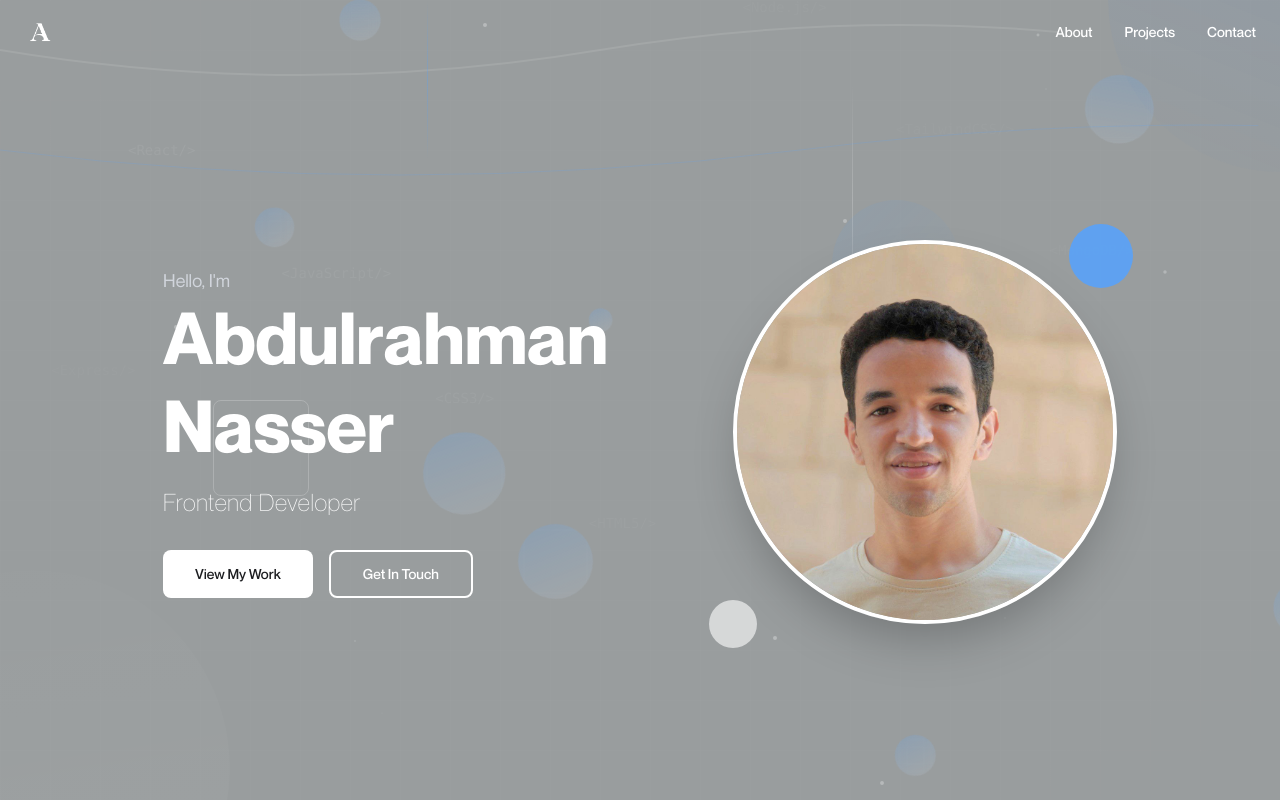
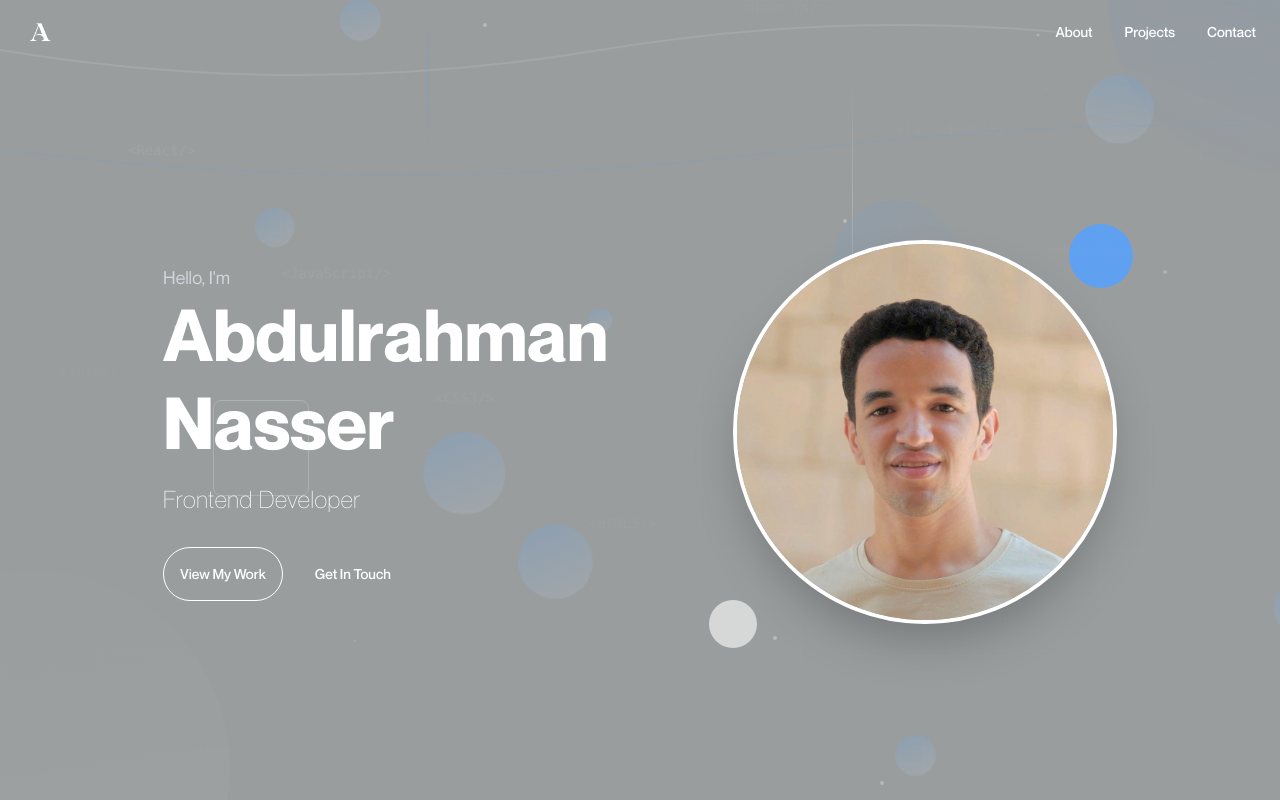
Before and after one commit to Abdulrahman-Nasser0/portifolio, a React (Vite) app: page / in a window 1280 px wide. Shown: the top 800 px of the page. Built offline with nearby package versions, Linux system fonts and the light colour scheme.

Commit message:
Style CTA buttons homepage

```diff
--- a/src/pages/Home.jsx
+++ b/src/pages/Home.jsx
@@ -49,15 +49,14 @@ function Home() {
                 <div className="flex flex-col sm:flex-row gap-4 justify-center lg:justify-start">
                   <MagneticButton
                     to="/projects"
-                    intensity={0.4}
-                    className="inline-block bg-white  px-8 py-3 rounded-lg font-medium hover:bg-gray-200 transition-colors"
+                    variant='outline'
+                    className='text-white p-4'
                   >
                     View My Work
                   </MagneticButton>
                   <MagneticButton
                     to="/contact"
-                    intensity={0.4}
-                    className="inline-block border-2 border-white text-white px-8 py-3 rounded-lg font-medium hover:bg-white transition-colors"
+                    className='text-white p-4'
                   >
                     Get In Touch
                   </MagneticButton>
```
